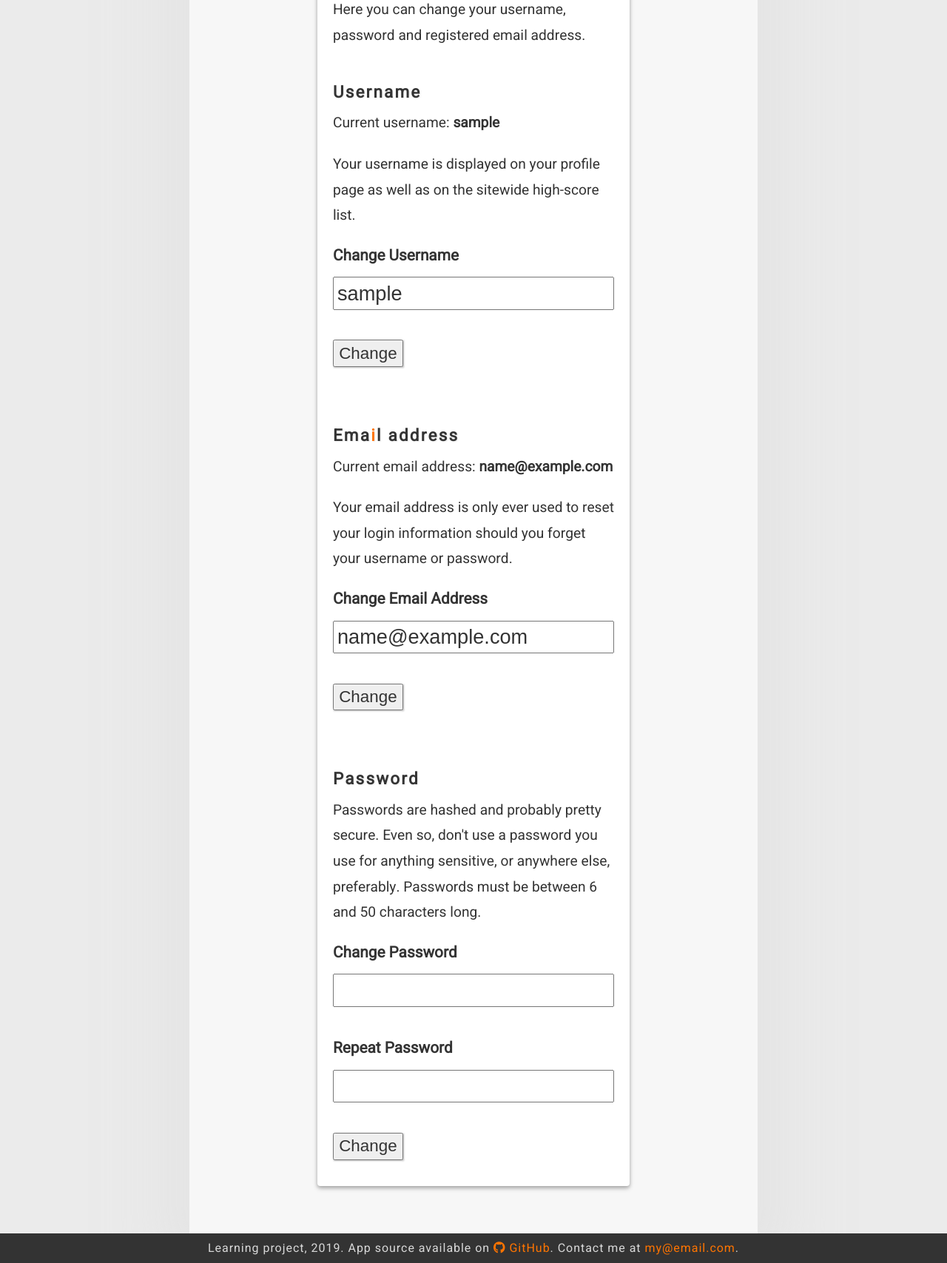
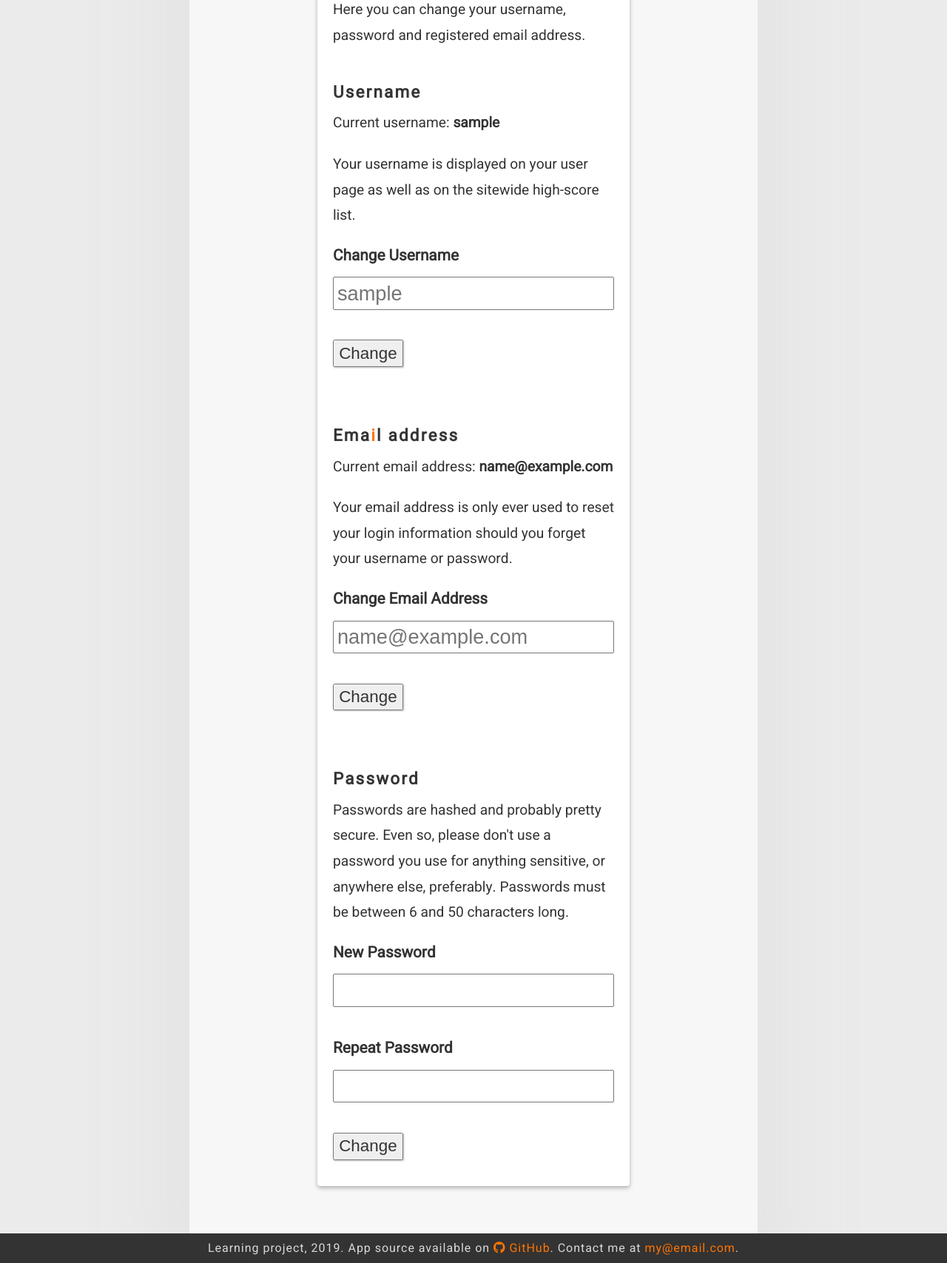
Before and after one commit to patrik-setterberg/type, a Flask app: page /edit_user in a window 1280 px wide. Shown: the part 196-1903 px from the top of the page at 74% size. Run offline with Flask 2, Linux system fonts and the light colour scheme; the visitor is signed in with stand-in values (Sample User, id 1); data comes from the database, SQL or seed files in the repository; some libraries are stand-ins or nearby versions.

Commit message:
Add page for deleting user accounts, minor changes

```diff
--- a/app/forms.py
+++ b/app/forms.py
@@ -1,6 +1,7 @@
 from flask import render_template, flash, redirect, url_for
 from flask_wtf import FlaskForm
-from wtforms import StringField, PasswordField, BooleanField, RadioField, SubmitField
+from wtforms import StringField, PasswordField, BooleanField, RadioField
+from wtforms import SubmitField
 from wtforms.validators import DataRequired, Email, EqualTo
 from wtforms.validators import Length, ValidationError
 from app.models import User, WordList, SentenceModel
@@ -68,11 +69,12 @@ class EditEmailForm(FlaskForm):
         if email.data != self.original_email:
             mail = User.query.filter_by(email=self.email.data).first()
             if mail is not None:
-                raise ValidationError('Please choose a different e-mail address.')
+                raise ValidationError(
+                    'Please choose a different e-mail address.')
 
 
 class EditPasswordForm(FlaskForm):
-    password = PasswordField('Change Password', validators=[DataRequired(),
+    password = PasswordField('New Password', validators=[DataRequired(),
                              Length(min=6, max=50)])
     password2 = PasswordField('Repeat Password', validators=[
                               DataRequired(), EqualTo('password')])
@@ -81,7 +83,7 @@ class EditPasswordForm(FlaskForm):
 
 class ResetPasswordRequestForm(FlaskForm):
     email = StringField('Email', validators=[DataRequired(), Email()])
-    submit = SubmitField('Request Password Reset')
+    submit = SubmitField('Reset')
 
 
 class ResetPasswordForm(FlaskForm):
@@ -89,7 +91,7 @@ class ResetPasswordForm(FlaskForm):
                              Length(min=6, max=50)])
     password2 = PasswordField('Repeat Password', validators=[
                               DataRequired(), EqualTo('password')])
-    submit = SubmitField('Request Password Reset')
+    submit = SubmitField('Submit')
 
 
 class SentenceForm(FlaskForm):
@@ -101,47 +103,18 @@ class SentenceForm(FlaskForm):
         # check model formatting
         pattern = '([' + ALLOWED_CHARS + ']+\/)+[' + ALLOWED_CHARS + ']+'
         if not re.match(pattern, sentence.data):
-            raise ValidationError('Sentence model formatted incorrectly.')
+            raise ValidationError(
+                'Sentence model formatted incorrectly.')
         # check tags
         # IMPLEMENT
         # check duplicates
-        existing_sentence = SentenceModel.query.filter_by(sentence=sentence.data).first()
+        existing_sentence = (SentenceModel.query
+                             .filter_by(sentence=sentence.data)
+                             .first())
         if existing_sentence is not None:
-            raise ValidationError('Sentence model already exists in database.')
+            raise ValidationError(
+                'Sentence model already exists in database.')
 
-'''
-# word classes template (obsolete?)
-class WordForm(FlaskForm):
-    word = StringField('Word', validators=[DataRequired(),
-                       Length(min=1, max=32)])
-    tag = StringField('Tag', validators=[DataRequired(),
-                      Length(min=1, max=16)])
-    article = RadioField('Article', choices=[('a','a'),('an','an')])
-    gender = RadioField('Gender', choices=[('MM','Male'),('FF','Female'),
-                        ('NN','Neutral')])
-    irregular = RadioField('Word regularity',
-                           choices=[(0,'Regular'),(1,'Irregular')])
-    mult_syll = RadioField('Syllables count',
-                           choices=[(0,'One syllable'),(1,'Multiple syllables')])
-    categories = StringField('Categories')
-    noun_assoc = StringField('Noun associations')
-    adj_assoc = StringField('Adjective associations')
-    verb_assoc = StringField('Verb associations')
-    subtype = StringField('Subtype')
-    submit_word = SubmitField('Add word')
-
-    def validate_word(self, word):
-        for letter in word.data:
-            if not re.match('[a-zA-Z0-9]+', letter):
-                raise ValidationError('Only letters and numbers allowed')
-
-        if word.data in WORD_BLACKLIST:  ##### MAKE SURE WORD_BLACKLIST IS THERE
-            raise ValidationError('Word banned. Sorry...')
-
-        existing_word = WordList.query.filter_by(word=word.data).first()
-        if existing_word is not None:
-            raise ValidationError('Word already exists in database.')
-'''
 
 # Validate words before adding to WordList table
 def val_word(word):
@@ -165,8 +138,9 @@ class NounForm(FlaskForm):
     irregular = RadioField('Word regularity', default='0',
                            choices=[('0','Regular'),('1','Irregular')],
                            validators=[DataRequired()])
-    gender = RadioField('Gender', default='NN', choices=[('MM','Male'),('FF','Female'),
-                        ('NN','Neutral')], validators=[DataRequired()])
+    gender = RadioField('Gender', default='NN', choices=[('MM','Male'),
+                        ('FF','Female'), ('NN','Neutral')],
+                        validators=[DataRequired()])
     categories = StringField('Categories')
     adj_assoc = StringField('Adjective associations')
     verb_assoc = StringField('Verb associations')
@@ -180,10 +154,12 @@ class AdjectiveForm(FlaskForm):
     word = StringField('Word', validators=[DataRequired(),
                        Length(min=1, max=32)])
     irregular = RadioField('Word regularity',
-                           choices=[('0','Regular'),('1','Irregular')], default='0',
+                           choices=[('0','Regular'),('1','Irregular')],
+                           default='0',
                            validators=[DataRequired()])
     mult_syll = RadioField('Syllables count',
-                           choices=[('0','One syllable'),('1','Multiple syllables')],
+                           choices=[('0','One syllable'),
+                                    ('1','Multiple syllables')],
                            validators=[DataRequired()])
     categories = StringField('Categories')
     noun_assoc = StringField('Noun associations')
@@ -197,10 +173,12 @@ class VerbForm(FlaskForm):
     word = StringField('Word', validators=[DataRequired(),
                        Length(min=1, max=32)])
     irregular = RadioField('Word regularity',
-                           choices=[('0','Regular'),('1','Irregular')], default='0',
+                           choices=[('0','Regular'),('1','Irregular')],
+                           default='0',
                            validators=[DataRequired()])
     mult_syll = RadioField('Syllables count',
-                           choices=[('0','One syllable'),('1','Multiple syllables')],
+                           choices=[('0','One syllable'),
+                                    ('1','Multiple syllables')],
                            validators=[DataRequired()])
     categories = StringField('Categories')
     noun_assoc = StringField('Noun associations')
@@ -233,7 +211,6 @@ class ProperNounForm(FlaskForm):
     submit_prop_noun = SubmitField('Add word')
 
 
-
 # Special words
 class SpecialForm(FlaskForm):
     word = StringField('Word', validators=[DataRequired(),
--- a/app/routes.py
+++ b/app/routes.py
@@ -94,7 +94,8 @@ def register():
 @app.route('/user/<username>')
 @login_required
 def user(username):
-    """  """
+    """ Display user information, as well as links to settings
+        on user's own user page. """
 
     user = User.query.filter_by(username=username).first_or_404()
     high_scores = User.query.order_by(User.high_score.desc()).all()
@@ -180,6 +181,40 @@ def reset_password(token):
         return redirect(url_for('login'))
 
     return render_template('reset_password.html', form=form)
+
+
+# Delete account page
+@app.route('/delete_account', methods=['GET'])
+@login_required
+def delete_account():
+    """ Page asking for deletion confirmation """
+
+    if not current_user.is_authenticated:
+        return redirect(url_for('index'))
+
+    return render_template('delete_account.html')
+
+
+# Delete user route
+@app.route('/delete_user', methods=['GET'])
+@login_required
+def delete_user():
+    """ Log out user, delete user account, redirect to index. """
+
+    if not current_user.is_authenticated:
+        return redirect(url_for('index'))
+    else:
+        user_id = current_user.id
+        logout_user()
+
+        del_user = User.query.filter_by(id=user_id).first_or_404()
+
+        if del_user:
+            db.session.delete(del_user)
+            db.session.commit()
+            flash('User account deleted.')
+
+        return redirect(url_for('index'))
 
 
 @app.route('/get_name_and_score', methods=['GET'])
--- a/app/static/styles/style.css
+++ b/app/static/styles/style.css
@@ -186,14 +186,14 @@ div.column {
     padding: 0.15em;
     font-size:2.5em;
     color: #333;
-    box-shadow: 0 2px 4px rgba(0,0,0,0.16), 0 3px 6px rgba(0,0,0,0.23);
+    box-shadow: 0 2px 4px rgba(0,0,0,0.1), 0 3px 6px rgba(0,0,0,0.2);
     box-sizing: border-box;
     -moz-box-sizing: border-box;
     -webkit-box-sizing: border-box;
 }
 
 .game-input:hover {
-    box-shadow: 0 6px 14px rgba(0,0,0,0.25), 0 6px 6px rgba(0,0,0,0.22);
+    box-shadow: 0 6px 14px rgba(0,0,0,0.1), 0 6px 6px rgba(0,0,0,0.2);
     transition: all 0.2s cubic-bezier(.25,.8,.25,1);
 }
 
@@ -208,13 +208,13 @@ div.column {
     padding-bottom: 0.1em;  /* ??? */
     color: #333;
     border-radius: 4px;
-    box-shadow: 0 2px 4px rgba(0,0,0,0.16), 0 3px 6px rgba(0,0,0,0.23);
+    box-shadow: 0 2px 4px rgba(0,0,0,0.1), 0 3px 6px rgba(0,0,0,0.2);
     transition: all 0.2s cubic-bezier(.25,.8,.25,1);
 
 }
 
 .card:hover {
-    box-shadow: 0 6px 14px rgba(0,0,0,0.25), 0 6px 6px rgba(0,0,0,0.22);
+    box-shadow: 0 6px 14px rgba(0,0,0,0.1), 0 6px 6px rgba(0,0,0,0.2);
 }
 
 .card p {
@@ -306,7 +306,7 @@ div.column {
 
 /* USER PAGE */
 
-#rank, #best-score {
+#rank, #highest-score {
     padding: 0;
     margin: 3% 5%;
     border-bottom: 1px rgb(230, 230, 230) solid;
@@ -329,6 +329,15 @@ div.column {
 }
 
 .bold {
+    font-weight: bold;
+}
+
+.emphasize {
+    font-style: italic;
+}
+
+#delete-user {
+    font-size: 1.1em;
     font-weight: bold;
 }
 
--- a/app/templates/edit_user.html
+++ b/app/templates/edit_user.html
@@ -5,13 +5,13 @@
         <h3>Edit user informat<span class="color-splash">i</span>on</h3>
         <p>Here you can change your username, password and registered email address.</p>
         <h3>Username</h3>
-        <p>Current username: <strong>{{ current_user.username }}</strong></p>
-        <p>Your username is displayed on your profile page as well as on the sitewide high-score list.</p>
+        <p>Current username: <span class="bold">{{ current_user.username }}</span></p>
+        <p>Your username is displayed on your user page as well as on the sitewide high-score list.</p>
         <form class="user-form" action="" method="post">
             {{ user_form.hidden_tag() }}
 
             {{ user_form.username.label }}<br>
-            {{ user_form.username(size=24, value=current_user.username) }}<br>
+            {{ user_form.username(size=24, placeholder=current_user.username) }}<br>
             {% for error in user_form.username.errors %}
             <span>[ Error: {{ error }} ]</span><br><br>
             {% endfor %}
@@ -19,13 +19,13 @@
         </form>
 
         <h3>Ema<span class="color-splash">i</span>l address</h3>
-        <p>Current email address: <strong>{{ current_user.email }}</strong></p>
+        <p>Current email address: <span class="bold">{{ current_user.email }}</span></p>
         <p>Your email address is only ever used to reset your login information should you forget your username or password.</p>
         <form class="user-form" action="" method="post">
             {{ mail_form.hidden_tag() }}
 
             {{ mail_form.email.label }}<br>
-            {{ mail_form.email(size=24, value=current_user.email) }}<br>
+            {{ mail_form.email(size=24, placeholder=current_user.email) }}<br>
             {% for error in mail_form.email.errors %}
             <span>[ Error: {{ error }} ]</span><br><br>
             {% endfor %}
@@ -33,7 +33,7 @@
         </form>
 
         <h3>Password</h3>
-        <p>Passwords are hashed and probably pretty secure. Even so, don't use a password you use for anything sensitive, or anywhere else, preferably. Passwords must be between 6 and 50 characters long.</p>
+        <p>Passwords are hashed and probably pretty secure. Even so, please don't use a password you use for anything sensitive, or anywhere else, preferably. Passwords must be between 6 and 50 characters long.</p>
         <form class="user-form" action="" method="post">
             {{ pass_form.hidden_tag() }}
 
--- a/app/templates/index.html
+++ b/app/templates/index.html
@@ -9,7 +9,7 @@
         <h3>Instruct<span class="color-splash">i</span>ons</h3>
         <p>Compete against yourself and others to become a faster typist!</p>
         <p>Type sentences as fast as you can for 30 seconds. You may disregard capitalization and punctuation (periods and commas). Potential apostrophes (') and hyphens (-) are required. </p>
-    <p>To track your scores and compete for the prestigious site High Score, <a href="#">register</a> an account and <a href="#">login</a>.</p>
+        <p>To track your scores and compete for the prestigious site High Score, <a href="{{ url_for('register') }}">register</a> an account and <a href="{{ url_for('login') }}">login</a>.</p>
     </div>
     <script src="{{ url_for('static', filename='js/game.js') }}"></script>
 {% endblock %}
--- a/app/templates/login.html
+++ b/app/templates/login.html
@@ -1,11 +1,11 @@
 {% extends 'base.html' %}
 
 {% block content %}
-<div class="card">
+    <div class="card">
         <h3>Log<span class="color-splash">i</span>n</h3>
         <p>Enter your username and password to login. Not yet a member? <a href="{{ url_for('register') }}">Click here</a> to sign up!</p>
 
-        <form class="user-form" action="" method="POST" novalidate autofocus>
+        <form class="user-form" action="" method="POST" novalidate>
             {{ form.hidden_tag() }}
             {{ form.username.label }}<br>
             {{form.username(size=32) }}<br>
@@ -23,5 +23,5 @@
 
         </form>
         <p>Forgot your password? <a href="{{ url_for('reset_password_request') }}">Click here</a> to reset it.</p>
-</div>
+    </div>
 {% endblock %}
--- a/app/templates/register.html
+++ b/app/templates/register.html
@@ -4,8 +4,8 @@
     <div class="card">
         <h3>Reg<span class="color-splash">i</span>ster</h3>
         <p>Registered users' scores are tracked on personal profile pages as well as on the site-wide high-score list.</p>
-    <p>Email addresses are only ever used to reset your login information should you forget your username or password.</p>
-    <p>Passwords are hashed and probably pretty secure. Even so, don't use a password you use for anything sensitive, or anywhere else, preferably. Passwords must be between 6 and 50 characters long.</p>
+        <p>Email addresses are only ever used to reset login information should you forget your username or password.</p>
+        <p>Passwords are hashed and probably pretty secure. Even so, please don't use a password you use for anything sensitive, or anywhere else, preferably. Passwords must be between 6 and 50 characters long.</p>
         <form class="user-form" action="" method="POST">
             {{ form.hidden_tag() }}
             {{ form.username.label }}<br>
--- a/app/templates/user.html
+++ b/app/templates/user.html
@@ -4,12 +4,12 @@
     <div class="card">
         <h2><i class="fa fa-user-circle"></i> {{ user.username }}<span id="trophy"><i class="fas fa-trophy"></i></span><script src="{{ url_for('static', filename='js/trophy.js') }}"></script><script>setColor({{ user.high_score_pos }});</script></h2>
         <p id="rank">Current rank: <span class="float-right bold">#{{ user.high_score_pos }}</span></p>
-    <p id="best-score">Best score: <span class="float-right bold">{{ user.high_score }} WPM</span></p>
+        <p id="highest-score">Highest score: <span class="float-right bold">{{ user.high_score }} WPM</span></p>
 
         {% if current_user.username == user.username %}
         <h3><i class="fas fa-wrench"></i> Settings</h3>
         <p>If you wish to change your username, registered email address or your password, go to the <a href="{{ url_for('edit_user') }}">edit user information</a> page.</p>
-    <p>Should you wish to delete your account permanently, head over to the <a href="{{ url_for('index') }}">delete account</a> page.</p>
+        <p>Should you wish to delete your account permanently, head over to the <a href="{{ url_for('delete_account') }}">delete account</a> page.</p>
         {% else %}
             {% if user.last_seen %}
             <h3>Activity</h3>
```
Also changed, not shown: app/static/js/game.js (+6 -2 lines), app/templates/404.html (+4 -4 lines), app/templates/500.html (+7 -7 lines), app/templates/delete_account.html (added, +10 -0 lines), app/templates/reset_password.html (+15 -15 lines), app/templates/reset_password_request.html (+11 -10 lines), app/templates/high_scores.html (indentation only). Lines whose indentation alone changed are shown as unchanged.
